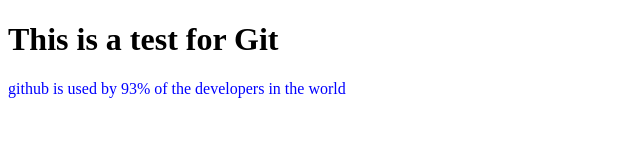
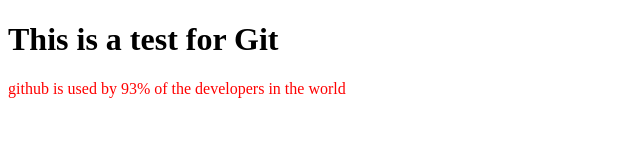
Before and after one commit to VALENTINE-it/KLB-cover-page-Publishing, a plain HTML site: page index.html in a window 1280 px wide. Shown: the whole page, without its empty margins (0-640 px from the left). Drawn offline with Linux system fonts and the light colour scheme.

Commit message:
index.html

```diff
--- a/index.html
+++ b/index.html
@@ -4,11 +4,7 @@
     <meta charset="UTF-8">
     <meta name="viewport" content="width=device-width, initial-scale=1.0">
     <title>Document</title>
-    <style>
-        p{
-            color: blue;
-        }
-    </style>
+    <link rel="stylesheet" href="style.css">
 </head>
 <body>
     <h1>This is a test for Git</h1>
--- /dev/null
+++ b/style.css
@@ -0,0 +1,3 @@
+p{
+color: red;
+}
```
